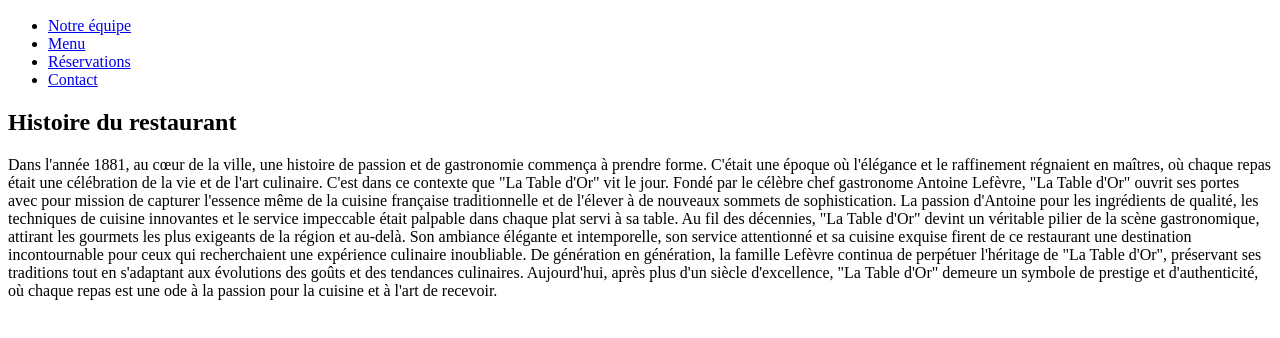
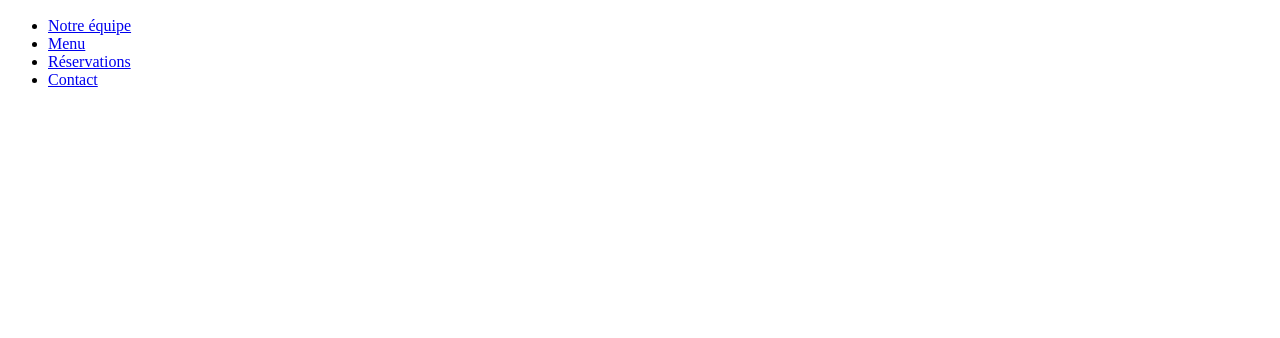
Before and after one commit to lilotru/projet-nsi-groupe-5, a plain HTML site: page index.html in a window 1280 px wide. Shown: the part 50-388 px from the top of the page. Drawn offline with Linux system fonts and the light colour scheme.

Commit message:
index.html

```diff
--- a/index.html
+++ b/index.html
@@ -18,17 +18,5 @@
 </header>
 <body>
 
-
-
-<h2>Histoire du restaurant</h2>
-<p>Dans l'année 1881, au cœur de la ville, une histoire de passion et de gastronomie commença à prendre forme. C'était une époque où l'élégance et le raffinement régnaient en maîtres, où chaque repas était une célébration de la vie et de l'art culinaire. C'est dans ce contexte que "La Table d'Or" vit le jour.
-
-    Fondé par le célèbre chef gastronome Antoine Lefèvre, "La Table d'Or" ouvrit ses portes avec pour mission de capturer l'essence même de la cuisine française traditionnelle et de l'élever à de nouveaux sommets de sophistication. La passion d'Antoine pour les ingrédients de qualité, les techniques de cuisine innovantes et le service impeccable était palpable dans chaque plat servi à sa table.
-
-    Au fil des décennies, "La Table d'Or" devint un véritable pilier de la scène gastronomique, attirant les gourmets les plus exigeants de la région et au-delà. Son ambiance élégante et intemporelle, son service attentionné et sa cuisine exquise firent de ce restaurant une destination incontournable pour ceux qui recherchaient une expérience culinaire inoubliable.
-
-    De génération en génération, la famille Lefèvre continua de perpétuer l'héritage de "La Table d'Or", préservant ses traditions tout en s'adaptant aux évolutions des goûts et des tendances culinaires. Aujourd'hui, après plus d'un siècle d'excellence, "La Table d'Or" demeure un symbole de prestige et d'authenticité, où chaque repas est une ode à la passion pour la cuisine et à l'art de recevoir.</p>
-
-
 </body>
 </html>
```
